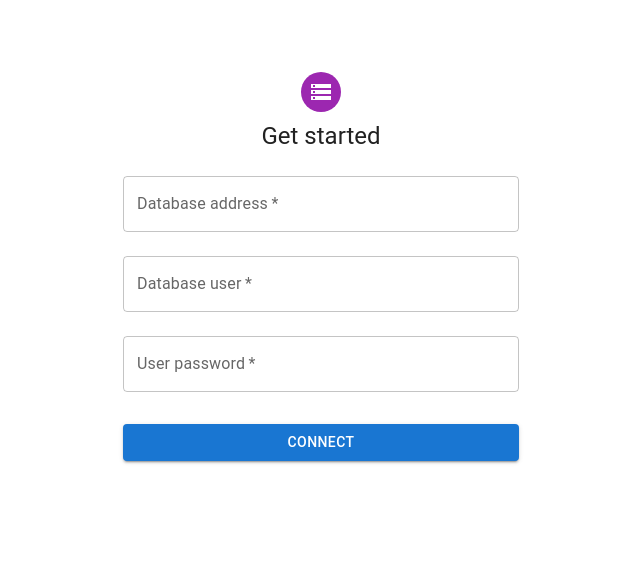
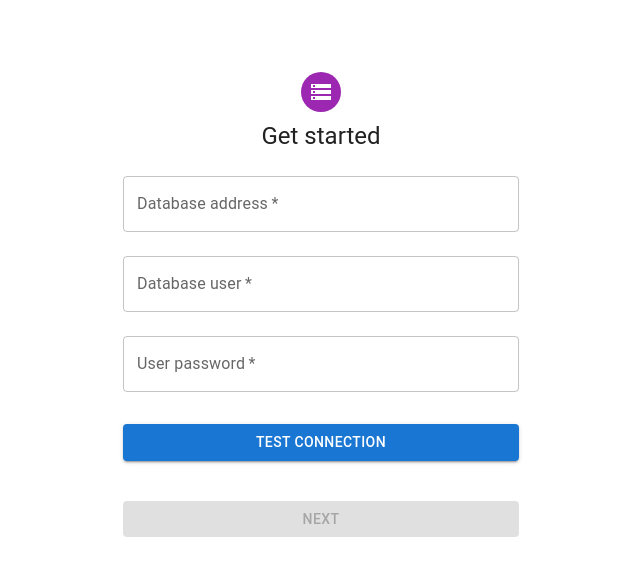
Before and after one commit to mikahimself/blogthing, a React app in the folder client/: page / in a window 1280 px wide. Shown: the top 576 px of the page, without its empty margins (319-959 px from the left). Built offline with nearby package versions, Linux system fonts and the light colour scheme; the HTML template or start-up script is replaced by a standard one.

Commit message:
Check connection and show result on GUI

```diff
--- a/client/src/views/GetStarted.tsx
+++ b/client/src/views/GetStarted.tsx
@@ -6,7 +6,9 @@ import StorageIcon from '@mui/icons-material/Storage';
 import React from "react";
 
 export function GetStarted() {
-  const onSubmitForm = (e: React.FormEvent<HTMLFormElement>) => {
+  const [connectionNok, setConnectionNok] = React.useState(true);
+  const buttonDisabled = connectionNok;
+  const onSubmitForm = async (e: React.FormEvent<HTMLFormElement>) => {
     e.preventDefault();
 
     const data = new FormData(e.currentTarget);
@@ -15,7 +17,8 @@ export function GetStarted() {
       user: data.get("user"),
       password: data.get("password")
     };
-    testConnection(formData)
+    const result = testConnection(formData)
+
   }
 
   const testConnection = async (data: any) => {
@@ -30,6 +33,8 @@ export function GetStarted() {
     })
     const responseJson = await response.json();
     console.log(responseJson)
+    const result = responseJson.status === "Success"
+    setConnectionNok(!result);
   }
 
   return (
@@ -77,7 +82,16 @@ export function GetStarted() {
           variant="contained"
           sx={{ mt: 3, mb: 2 }}
           >
-          Connect
+          Test Connection
+        </Button>
+        <Button
+          type="submit"
+          fullWidth
+          disabled={buttonDisabled}
+          variant="contained"
+          sx={{ mt: 3, mb: 2}}
+        >
+          Next
         </Button>
       </Box>
     </Box>
```
